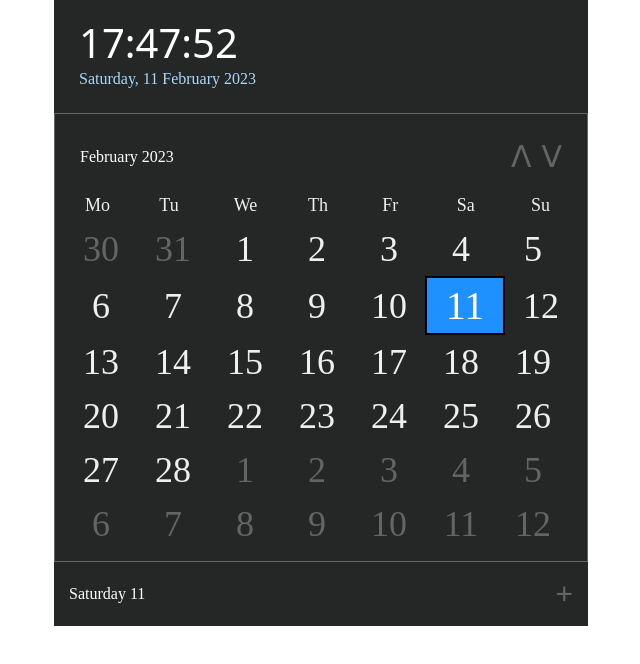
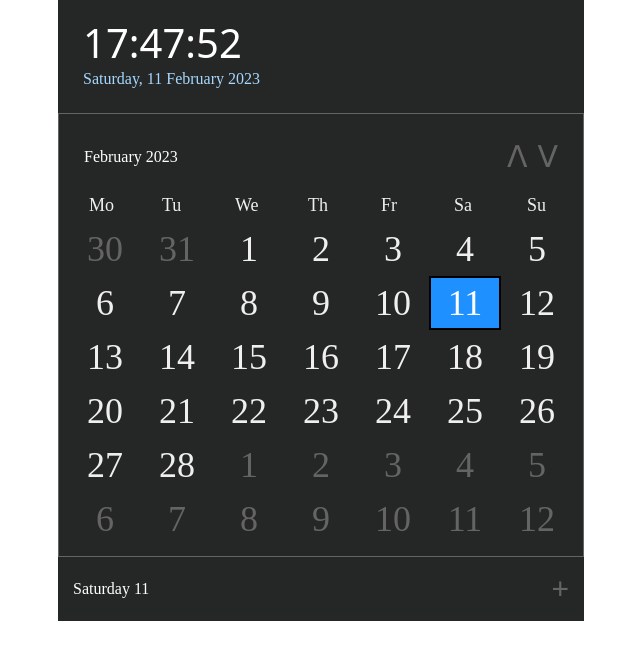
Before and after one commit to StereoZP/react-calendar-app, a React (Create React App) app: page / in a window 1280 px wide. Shown: the top 664 px of the page, without its empty margins (319-959 px from the left). Built offline with nearby package versions, Linux system fonts and the light colour scheme.

Commit message:
change font-size

```diff
--- a/src/components/Calendar.module.css
+++ b/src/components/Calendar.module.css
@@ -19,7 +19,7 @@
     padding: 4px 8px;
     vertical-align: middle;
     text-align: center;
-    font-size: 40px;
+    font-size: 36px;
     width:2em;
     display:inline-block;
 }
@@ -29,7 +29,7 @@
     vertical-align: middle;
     text-align: center;
     border: 2px solid black;
-    font-size: 40px;
+    font-size: 36px;
     width:2em;
     display:inline-block;
     color: white;
```
